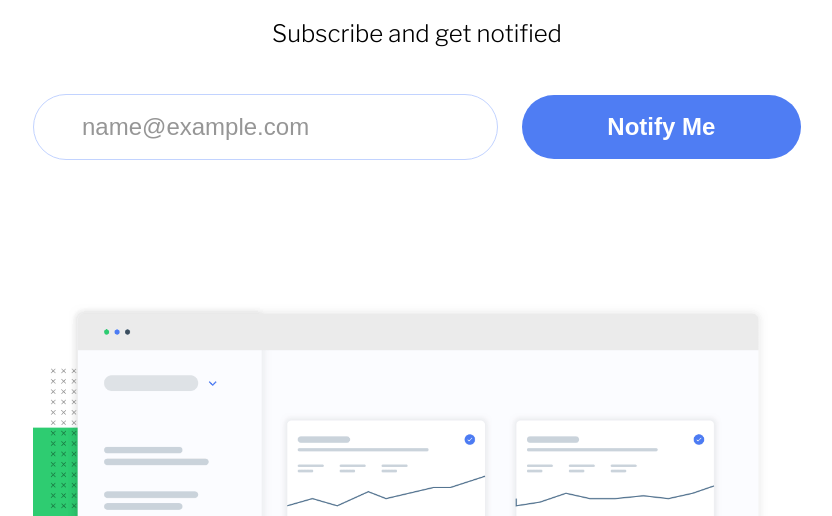
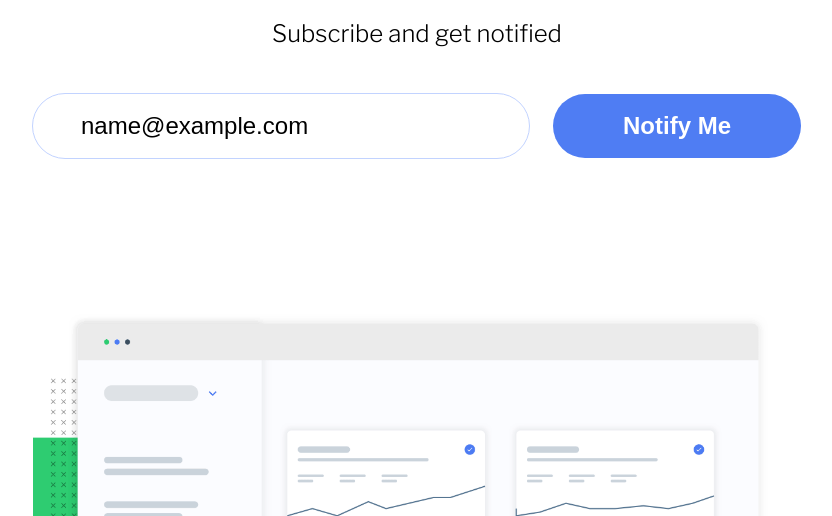
Before and after one commit to moheb2000/Ping-single-column-coming-soon-page-challenge-hub, a plain HTML site: page index.html in a window 1280 px wide. Both pictures are taken after typing "name@example.com" into the empty fields and a click on the button "Notify Me". Shown: the part 284-800 px from the top of the page, without its empty margins (223-1055 px from the left). Drawn offline with nearby package versions, Linux system fonts and the light colour scheme.

Commit message:
Complete script.js

```diff
--- a/css/style.css
+++ b/css/style.css
@@ -64,13 +64,26 @@ form {
 }
 
 .form__input {
-  margin-bottom: 1rem;
+  margin-bottom: .5rem;
   width: 100%;
   font-size: 1rem;
-  color: var(--cl-gray);
+  color: var(--cl-black);
   padding: .75em 2em;
   border-radius: 10rem;
-  border: 1px solid var(--cl-pale-blue);
+  border: none;
+  outline: 1px solid var(--cl-pale-blue);
+}
+
+.form__input::placeholder {
+  color: var(--cl-gray);
+}
+
+.form__input:focus {
+  outline-width: 2px;
+}
+
+.form__input--column {
+  margin-bottom: 1rem;
 }
 
 .form__btn {
@@ -96,7 +109,12 @@ form {
   margin: 5rem 0 7rem;
 }
 
-
+.form__validate {
+  display: none;
+  font-size: .8rem;
+  font-style: italic;
+  color: var(--cl-light-red);
+}
 
 .main--bold {
   font-weight: 700;
@@ -133,13 +151,18 @@ ion-icon + ion-icon {
     align-items: baseline;
   }
 
-  .form__btn {
+  .form__btn--column {
     margin-left: 1rem;
     flex: 1;
   }
 
-  .form__input {
+  .form__input--column {
     flex: 2;
   }
 
+  .form__validate {
+    text-align: left;
+    padding-left: 2rem;
+  }
+
 }
--- a/index.html
+++ b/index.html
@@ -18,8 +18,13 @@
       <h1 class="main__title">We are launching <span class="main--bold">soon!</span></h1>
       <p class="main__desc">Subscribe and get notified</p>
       <form action="javascript:void(0);" method="get">
-        <input type="text" placeholder="Your email address..." class="form__input">
-        <button class="form__btn">Notify Me</button>
+        <div class="form__input--column">
+          <input type="text" placeholder="Your email address..." class="form__input" id="email">
+          <p class="form__validate" id="validate">Please provide a valid email address</p>
+        </div>
+        <div class="form__btn--column">
+        <button class="form__btn" id="btn">Notify Me</button>
+        </div>
       </form>
       <img src="images/illustration-dashboard.png" alt="illustration dashboard" class="main__dashboard">
     </div>
--- a/js/script.js
+++ b/js/script.js
@@ -0,0 +1,13 @@
+const vr = /\S+@+\S/;
+
+document.getElementById("btn").addEventListener("click", () => {
+  const email = document.getElementById("email");
+  const validate = document.getElementById("validate");
+  if (vr.test(email.value)) {
+    validate.style.display = "none";
+    email.style.outlineColor = "var(--cl-pale-blue)";
+  } else {
+    validate.style.display = "block";
+    email.style.outlineColor = "var(--cl-light-red)";
+  }
+});
```
